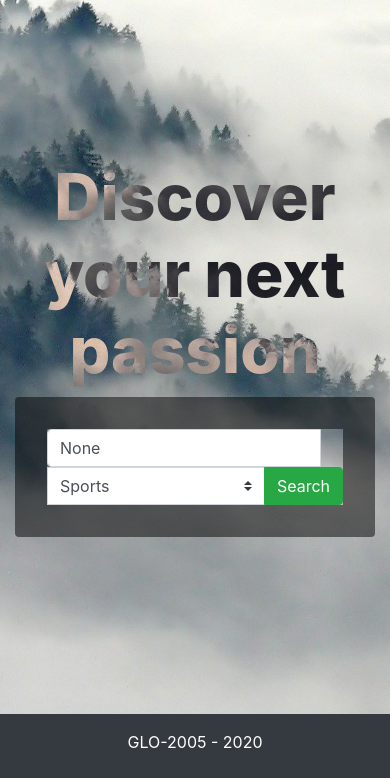
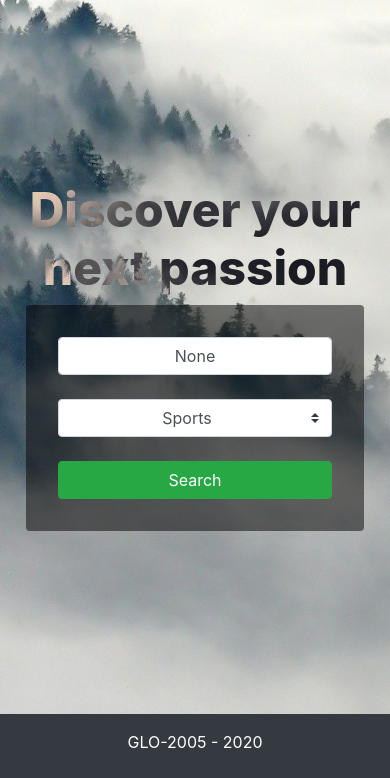
Before and after one commit to fabien-roy/glo-2005-sportsapp, a Flask app: page / in a window 390 px wide. Shown: the part 66-844 px from the top of the page. Run offline with Flask 2, Linux system fonts and the light colour scheme; some libraries are stand-ins or nearby versions.

Commit message:
Make home page responsive

```diff
--- a/app/static/css/home.css
+++ b/app/static/css/home.css
@@ -21,7 +21,7 @@ body {
 .home-landing h1 {
   text-align: center;
   font-weight: 800;
-  font-size: 4em;
+  font-size: 4rem;
   color: #fff;
   mix-blend-mode: difference;
 }
@@ -32,6 +32,26 @@ body {
 }
 
 .home-landing form {
-  border: 2em solid rgba(0, 0, 0, .5);
+    margin-bottom: 0;
+}
+
+.home-landing .form-box {
+  background-color: rgba(0, 0, 0, .5);
+  padding: 2rem;
   border-radius: .25rem;
 }
+
+@media only screen and (max-width: 767px) {
+  .home-landing h1 {
+    font-size: 3rem;
+  }
+
+  .home-landing .input-group:not(:last-child) {
+      margin-bottom: 1.5rem;
+  }
+
+  .home-landing .input-group input,
+  .home-landing .input-group select {
+      text-align: center;
+  }
+}
--- a/app/static/css/main.css
+++ b/app/static/css/main.css
@@ -71,3 +71,15 @@ html, body {
 .list-pane a:hover .card {
     background-color: #eee;
 }
+
+@media only screen and (min-width: 768px) {
+    .visible-sm {
+        display: none;
+    }
+}
+
+@media only screen and (max-width: 767px) {
+    .hidden-sm {
+        display: none;
+    }
+}
--- a/app/templates/index.html
+++ b/app/templates/index.html
@@ -7,6 +7,8 @@
 
     <div class="home-landing">
         <h1>Discover your next passion</h1>
+        <div class="form-box">
+            <div class="hidden-sm">
                 <form class="form form-horizontal" method="post" role="form"
                       action="{{ url_for('search.search') }}">
                     <div class="input-group">
@@ -15,7 +17,8 @@
                         </div>
                         <select class="custom-select" name="search_route">
                             <option selected value="sports.sports">Sports</option>
-                    <option value="practice_centers.practice_centers">Practice Centers</option>
+                            <option value="practice_centers.practice_centers">Practice Centers
+                            </option>
                             <option value="shops.shops">Shops</option>
                             <option value="equipments.equipments">Equipments</option>
                             <option value="users.users">Users</option>
@@ -26,5 +29,28 @@
                     </div>
                 </form>
             </div>
+            <div class="visible-sm">
+                <form class="form form-horizontal" method="post" role="form"
+                      action="{{ url_for('search.search') }}">
+                    <div class="input-group">
+                        {{ input('any_field', 'Any field', form.any_field.data) }}
+                    </div>
+                    <div class="input-group">
+                        <select class="custom-select" name="search_route">
+                            <option selected value="sports.sports">Sports</option>
+                            <option value="practice_centers.practice_centers">Practice Centers
+                            </option>
+                            <option value="shops.shops">Shops</option>
+                            <option value="equipments.equipments">Equipments</option>
+                            <option value="users.users">Users</option>
+                        </select>
+                    </div>
+                    <div class="input-group">
+                        {{ submit() }}
+                    </div>
+                </form>
+            </div>
+        </div>
+    </div>
 
 {% endblock %}
```
Lines whose indentation alone changed are shown as unchanged.
